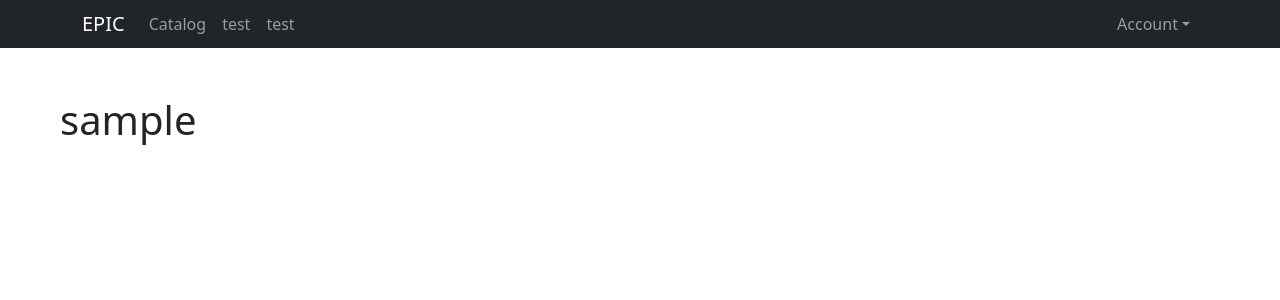
After one commit to Bopster410/my_site_inf, a Flask app: page /account in a window 1280 px wide. The commit adds this page. Shown: the top 300 px of the page. Run offline with Flask 3, Linux system fonts and the light colour scheme; the visitor is signed in with stand-in values (Sample User, id 1); data comes from the database, SQL or seed files in the repository.

Commit message:
added profile page

```diff
--- a/project/__init__.py
+++ b/project/__init__.py
@@ -9,5 +9,7 @@ app.config['SECRET_KEY'] = '76ab62945617c423e8b122cfffb9ac1a'
 db = SQLAlchemy(app)
 bcrypt = Bcrypt()
 login_manager = LoginManager(app)
+login_manager.login_view = 'log_in'
+login_manager.login_message_category = 'info'
 
 from project import routes
--- a/project/routes.py
+++ b/project/routes.py
@@ -2,7 +2,7 @@ from project import app, db, bcrypt
 from project.forms import RegistrationForm, LogInForm
 from project.models import User
 from flask import render_template, redirect, url_for, flash
-from flask_login import login_user, current_user, logout_user
+from flask_login import login_user, current_user, logout_user, login_required
 
 @app.route('/reg', methods=['GET', 'POST'])
 def registration():
@@ -34,6 +34,11 @@ def log_out():
     logout_user()
     return redirect(url_for('main_page'))
 
+@app.route('/account')
+@login_required
+def account():
+    return render_template('account.html', with_navbar=True)
+
 @app.route('/')
 def main_page():
     return render_template('main_page.html', with_navbar=True)
--- /dev/null
+++ b/project/templates/account.html
@@ -0,0 +1,6 @@
+{% extends 'template.html' %}
+{% block body %}
+    <div class="container-md m-5">
+        <h1>{{ current_user.username }}</h1>
+    </div>
+{% endblock %}
--- a/project/templates/main_page.html
+++ b/project/templates/main_page.html
@@ -1,6 +1,5 @@
 {% extends 'template.html' %}
 {% block body %}
-<!-- TODO add variables for navbar and slides height -->
 <div id="MainCarousel" class="carousel slide" data-bs-ride="carousel">
     <div class="carousel-inner bg-dark">
         <div class="carousel-indicators">
--- a/project/templates/navbar.html
+++ b/project/templates/navbar.html
@@ -15,10 +15,10 @@
         {% if current_user.is_authenticated %}
             <div class="navbar-nav dropdown">
                 <a href="#" class="nav-link dropdown-toggle" role="button" data-bs-toggle="dropdown"
-                    aria-expanded="false">Profile</a>
+                    aria-expanded="false">Account</a>
                 <ul class="dropdown-menu">
                     <li>
-                        <a href="#" class="dropdown-item">epic</a>
+                        <a href="{{ url_for('account') }}" class="dropdown-item">Profile page</a>
                         <a href="#" class="dropdown-item">cccc</a>
                         <a href="{{ url_for('log_out') }}" class="dropdown-item">Log Out</a>
                     </li>
```
